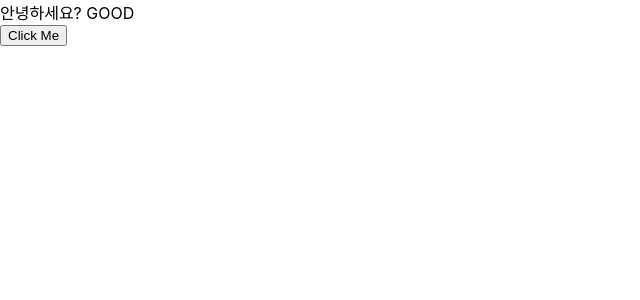
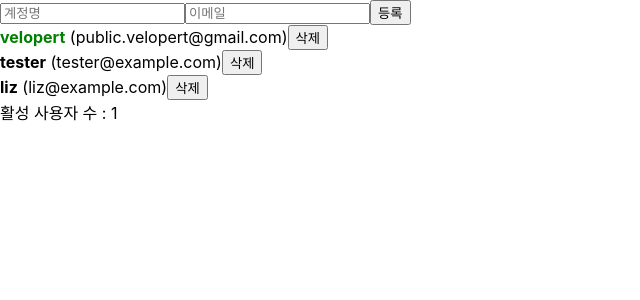
Before and after one commit to haileychoi15/react-tutorial, a React (Create React App) app: page / in a window 1280 px wide. Shown: the top 300 px of the page, without its empty margins (0-640 px from the left). Built offline with nearby package versions, Linux system fonts and the light colour scheme.

Commit message:
on Toggle, onRemove 를 Context로 관리하기

```diff
--- a/src/App.js
+++ b/src/App.js
@@ -1,4 +1,4 @@
-import React, { useRef, useState, useReducer, useMemo, useCallback } from 'react';
+import React, {useRef, useState, useReducer, useMemo, useCallback, createContext} from 'react';
 import './App.css';
 import UserList from "./UserList";
 import CreateUser from "./CreateUser";
@@ -68,6 +68,8 @@
   }
 }
 
+export const UserDispatch = createContext(null);
+
 function App() {
   const [state, dispatch] = useReducer(reducer, initialState);
   const [form, onChange, reset] = useInputs({
@@ -101,35 +103,19 @@
     nextId.current += 1;
   }, [username, email, reset]);
 
-  const onToggle = useCallback(id => {
-    dispatch({
-      type: 'TOGGLE_USER',
-      id
-    });
-    /*console.log('id : ',id);*/
-  }, []);
-
-  const onRemove = useCallback(id => {
-    dispatch({
-      type: 'REMOVE_USER',
-      id
-    });
-    /*console.log('id : ',id);*/
-  }, []);
-
   const count = useMemo(() => countActiveUsers(users), [users]);
 
   return (
-      <>
+      <UserDispatch.Provider value={dispatch}>
         <CreateUser
             username={username}
             email={email}
             onChange={onChange}
             onCreate={onCreate}
         />
-        <UserList users={users} onToggle={onToggle} onRemove={onRemove}/>
+        <UserList users={users} />
         <div>활성 사용자 수 : {count}</div>
-      </>
+      </UserDispatch.Provider>
   );
 }
 
--- a/src/UserList.js
+++ b/src/UserList.js
@@ -1,30 +1,34 @@
-import React, { useEffect } from 'react';
+import React, {useEffect, useContext, useCallback} from 'react';
+import { UserDispatch } from "./App";
 
 /* 배열 랜더링하기 */
 
-const User = React.memo(function User({ user, onRemove, onToggle }) { /* App.js 에서 props로 받아옵니다. */
+const User = React.memo(function User({ user }) { /* App.js 에서 props로 받아옵니다. */
     const { username, email, id, active } = user;
+    const dispatch = useContext(UserDispatch);
+
     useEffect(() => {
         console.log('컴포넌트 나타남')
     }, []);
+
     return (
         <div>
             <b style={{
                 color: active ? 'green' : 'black',
                 cursor: 'pointer'
             }}
-               onClick={() => onToggle(id)}
+               onClick={() => dispatch({type: 'TOGGLE_USER', id})}
             >
                 {username}
             </b>
             &nbsp;
             <span>({email})</span>
-            <button onClick={() => onRemove(id)}>삭제</button> {/* 파라미터를 전달하기 위해 함수 형태로 작성 */}
+            <button onClick={() => dispatch({type: 'REMOVE_USER', id})}>삭제</button> {/* 파라미터를 전달하기 위해 함수 형태로 작성 */}
         </div>
     );
 });
 
-function UserList({ users, onRemove, onToggle }) {
+function UserList({ users }) {
     return (
         <div>
             {
@@ -33,8 +37,6 @@
                         <User
                             user={user}
                             key={user.id} /* 고유 값이 없고 데이터가 적을 때에는 key 값으로 map()의 index를 넣을 수 있습니다. */
-                            onRemove={onRemove}
-                            onToggle={onToggle}
                         />
                     )
                 )
--- a/src/index.js
+++ b/src/index.js
@@ -6,7 +6,7 @@
 import ContextSample from "./ContextSample";
 import * as serviceWorker from './serviceWorker';
 
-ReactDOM.render(<ContextSample />, document.getElementById('root'));
+ReactDOM.render(<App />, document.getElementById('root'));
 
 // If you want your app to work offline and load faster, you can change
 // unregister() to register() below. Note this comes with some pitfalls.
```
